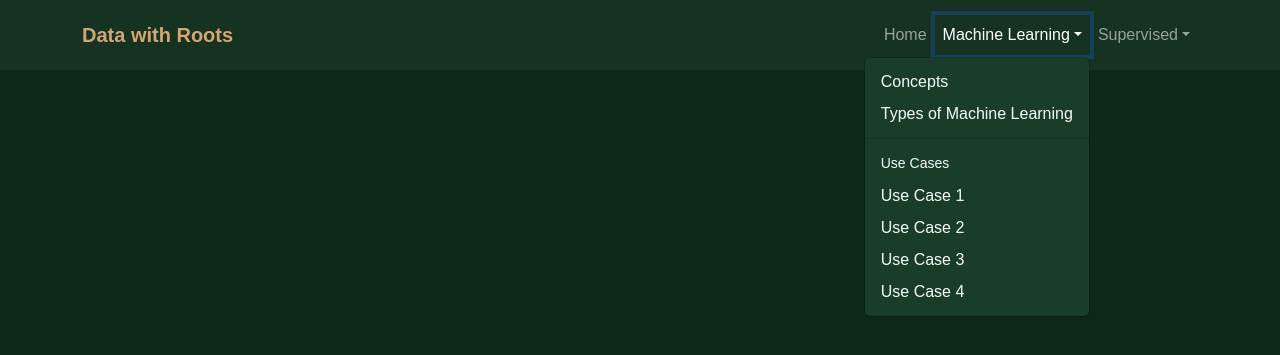
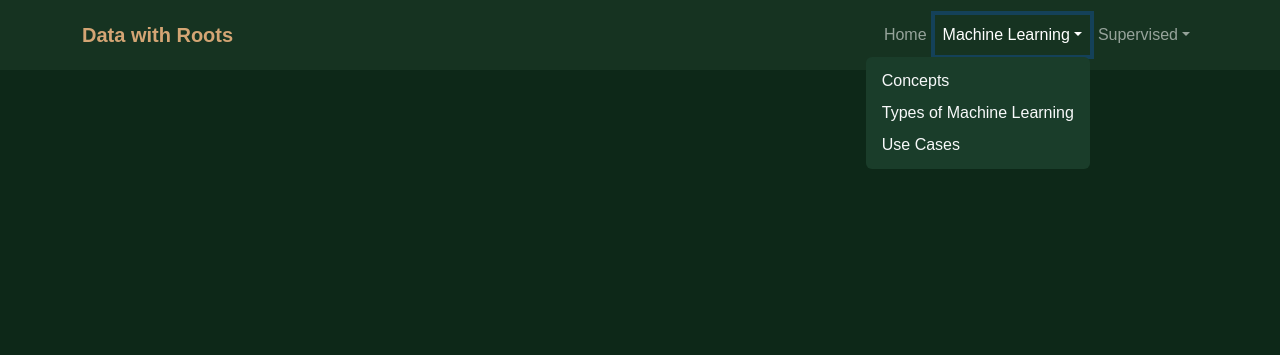
Before and after one commit to juanpablolc28/Machine_learning, a Flask app: template templates/base.html in a window 1280 px wide, after a click on "Machine Learning". Shown: the top 355 px of the page. Run offline with Flask 3, Linux system fonts and the light colour scheme; the template is opened without the code that fills it, so the values that code supplies are empty.

Commit message:
Clean up duplicate routes and sync base.html navbar

```diff
--- a/app.py
+++ b/app.py
@@ -6,38 +6,6 @@ app = Flask(__name__)
 @app.route("/")
 def template():
     return render_template("index.html")
-
-# --- Rutas nuevas ---
-
-@app.route("/concepts")
-def concepts():
-    return render_template("concepts.html")
-
-@app.route("/types")
-def types():
-    return render_template("types.html")
-
-@app.route("/use-case-1")
-def use_case_1():
-    return render_template("use_case_1.html")
-
-@app.route("/use-case-2")
-def use_case_2():
-    return render_template("use_case_2.html")
-
-@app.route("/use-case-3")
-def use_case_3():
-    return render_template("use_case_3.html")
-
-@app.route("/use-case-4")
-def use_case_4():
-    return render_template("use_case_4.html")
-
-@app.route("/linear-regression-concepts")
-def linear_regression_concepts():
-    return render_template("linear_regression_concepts.html")
-
-# --- Fin de rutas nuevas ---
 
 @app.route("/LinearRegression", methods=["GET", "POST"])
 def calculate():
@@ -78,21 +46,5 @@ def linear_regression_concepts():
 def use_cases():
     return render_template("use_cases.html")
 
-@app.route("/use-case-1")
-def use_case_1():
-    return render_template("use_case_1.html")
-
-@app.route("/use-case-2")
-def use_case_2():
-    return render_template("use_case_2.html")
-
-@app.route("/use-case-3")
-def use_case_3():
-    return render_template("use_case_3.html")
-
-@app.route("/use-case-4")
-def use_case_4():
-    return render_template("use_case_4.html")
-
 if __name__ == '__main__':
     app.run(debug=True)
--- a/templates/base.html
+++ b/templates/base.html
@@ -7,6 +7,13 @@
     <title>{% block title %}Machine Learning{% endblock %}</title>
     <style>
         body { font-family: Arial, sans-serif; background-color: #0d2818; margin: 0; padding: 40px; color: #f4f4f4; box-sizing: border-box; }
+        .dropdown-item:hover, .dropdown-item:focus {
+            background-color: #2D9B6F;
+            color: white;
+        }
+        .dropdown-menu {
+            border: none;
+        }
     </style>
 </head>
 <body>
@@ -24,12 +31,7 @@
                         <ul class="dropdown-menu dropdown-menu-end" style="background-color:#1a3d2a;">
                             <li><a class="dropdown-item text-light" href="/concepts">Concepts</a></li>
                             <li><a class="dropdown-item text-light" href="/types">Types of Machine Learning</a></li>
-                            <li><hr class="dropdown-divider"></li>
-                            <li><h6 class="dropdown-header text-light">Use Cases</h6></li>
-                            <li><a class="dropdown-item text-light" href="/use-case-1">Use Case 1</a></li>
-                            <li><a class="dropdown-item text-light" href="/use-case-2">Use Case 2</a></li>
-                            <li><a class="dropdown-item text-light" href="/use-case-3">Use Case 3</a></li>
-                            <li><a class="dropdown-item text-light" href="/use-case-4">Use Case 4</a></li>
+                            <li><a class="dropdown-item text-light" href="/use-cases">Use Cases</a></li>
                         </ul>
                     </li>
                     <li class="nav-item dropdown">
```
Also changed, not shown: base.html (added, +10 -0 lines), templates/use_case_1.html (deleted, +0 -12 lines), templates/use_case_2.html (deleted, +0 -12 lines), templates/use_case_3.html (deleted, +0 -12 lines), templates/use_case_4.html (deleted, +0 -12 lines).
